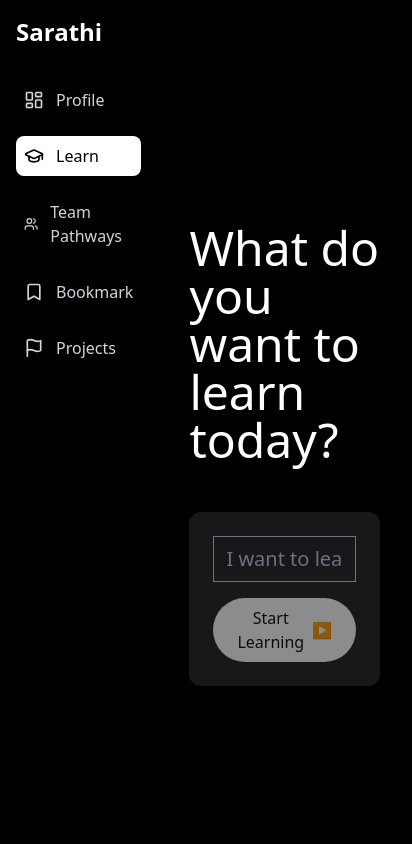
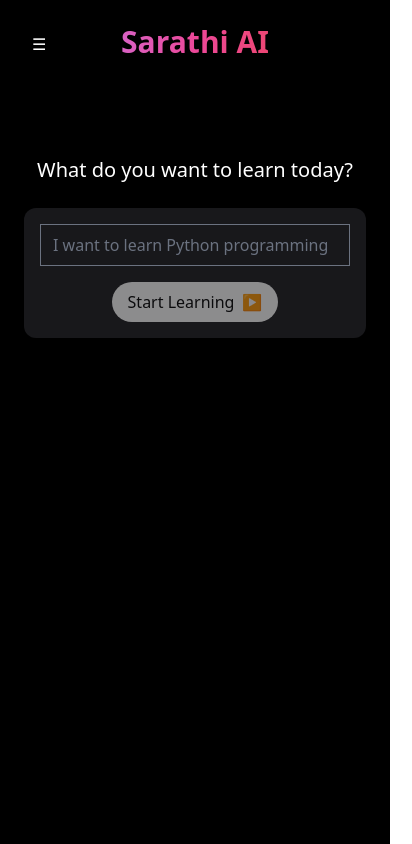
Before and after one commit to anuragsgupta/sarathi, a React (Vite) app: page /demo in a window 390 px wide. Shown: the whole page, 412 px wide, since content can reach past the window. Built offline with nearby package versions, Linux system fonts and the light colour scheme.

Commit message:
made responsive

```diff
--- a/src/components/LearnPage.tsx
+++ b/src/components/LearnPage.tsx
@@ -1,83 +1,38 @@
-import { useState, ChangeEvent } from "react";
-import { useNavigate } from "react-router-dom";
+import React, { useState } from "react";
 import Sidebar from "./Sidebar";
-import { generateLearningRoadmap } from "../utils/geminiRoadmapGenerator";
+import MainContent from "./MainContent";
 
-const MainContent: React.FC = () => {
-  const [inputValue, setInputValue] = useState<string>("");
-  const [isLoading, setIsLoading] = useState<boolean>(false);
-  const [error, setError] = useState<string>("");
-  const navigate = useNavigate();
+const LearnPage: React.FC = () => {
+  const [isSidebarVisible, setIsSidebarVisible] = useState(false);
 
-  const handleInputChange = (event: ChangeEvent<HTMLInputElement>) => {
-    setInputValue(event.target.value);
-    setError("");
-  };
-
-  const handleStartLearning = async () => {
-    try {
-      setIsLoading(true);
-      setError("");
-
-      // Get API key from environment variable or configuration
-      const apiKey = import.meta.env.VITE_GEMINI_API_KEY;
-      // const apiKey = "AIzaSyBI8E4twsP0ZskyFmXw_DweN_oQ7cFgjt8";
-
-      if (!apiKey) {
-        throw new Error("API key not configured");
-      }
-
-      const roadmapData = await generateLearningRoadmap(inputValue, apiKey);
-      console.log(roadmapData);
-      navigate("/roadmap", { state: { roadmapData } });
-    } catch (error: unknown) {
-      console.error("Error generating roadmap:", error);
-      if (error instanceof Error) {
-        setError(error.message || "Failed to generate roadmap");
-      } else {
-        setError("Failed to generate roadmap");
-      }
-    } finally {
-      setIsLoading(false);
-    }
+  const toggleSidebar = () => {
+    setIsSidebarVisible(!isSidebarVisible);
   };
 
   return (
-    <div className="flex-1 bg-black p-8">
-      <div className="max-w-2xl mx-auto mt-48">
-        <h1 className="text-white text-5xl mb-12">What do you want to learn today?</h1>
-        <div className="bg-zinc-900 rounded-xl p-6">
-          <input
-            type="text"
+    <div className="flex min-h-screen">
+      {/* Mobile Hamburger Menu */}
+      <button
+        className="text-white p-4 bg-black md:hidden fixed top-4 left-4 z-50"
+        onClick={toggleSidebar}
+      >
+        ☰
+      </button>
 
-            placeholder="I want to learn Python programming"
-            className="w-full bg-transparent text-white text-xl outline-none"
-            value={inputValue}
-            onChange={handleInputChange}
-          />
-          {error && (
-            <p className="text-red-500 mt-2 text-sm">{error}</p>
-          )}
-          <div className="flex justify-end mt-4">
-            <button
-              onClick={handleStartLearning}
-              disabled={isLoading || !inputValue.trim()}
-              className="bg-white text-black px-6 py-2 rounded-full font-medium flex items-center gap-2 disabled:opacity-50"
-            >
-              {isLoading ? "Generating..." : "Start Learning"}
-              {!isLoading && <span>▶</span>}
-            </button>
-          </div>
-        </div>
+      {/* Sidebar */}
+      <Sidebar isVisible={isSidebarVisible} toggleSidebar={toggleSidebar} />
+
+      {/* Main Content */}
+      <div
+        className={`flex-1 bg-black transition-transform ${
+          isSidebarVisible ? "opacity-50 pointer-events-none md:pointer-events-auto" : "opacity-100"
+        }`}
+        onClick={() => isSidebarVisible && toggleSidebar()}
+      >
+        <MainContent />
       </div>
     </div>
   );
 };
-const LearnPage: React.FC = () => (
-  <div className="flex min-h-screen">
-    <Sidebar />
-    <MainContent />
-  </div>
-);
 
 export default LearnPage;
--- /dev/null
+++ b/src/components/MainContent.tsx
@@ -0,0 +1,76 @@
+import { useState, ChangeEvent } from "react";
+import { useNavigate } from "react-router-dom";
+import { generateLearningRoadmap } from "../utils/geminiRoadmapGenerator";
+
+const MainContent: React.FC = () => {
+    const [inputValue, setInputValue] = useState<string>("");
+    const [isLoading, setIsLoading] = useState<boolean>(false);
+    const [error, setError] = useState<string>("");
+    const navigate = useNavigate();
+
+    const handleInputChange = (event: ChangeEvent<HTMLInputElement>) => {
+      setInputValue(event.target.value);
+      setError("");
+    };
+
+    const handleStartLearning = async () => {
+      try {
+        setIsLoading(true);
+        setError("");
+
+        const apiKey = import.meta.env.VITE_GEMINI_API_KEY;
+        if (!apiKey) {
+          throw new Error("API key not configured");
+        }
+
+        const roadmapData = await generateLearningRoadmap(inputValue, apiKey);
+        console.log(roadmapData);
+        navigate("/roadmap", { state: { roadmapData } });
+      } catch (error: unknown) {
+        console.error("Error generating roadmap:", error);
+        if (error instanceof Error) {
+          setError(error.message || "Failed to generate roadmap");
+        } else {
+          setError("Failed to generate roadmap");
+        }
+      } finally {
+        setIsLoading(false);
+      }
+    };
+
+    return (
+        <div className="flex-1 bg-black p-6 md:p-8">
+          {/* <h1 className="flex justify-center text-3xl md:text-5xl text-pretty font-bold   text-slate-300">Sarathi AI</h1> */}
+          <h1 className="text-3xl md:text-5xl font-bold text-transparent bg-clip-text bg-gradient-to-r from-purple-400 via-pink-500 to-red-500 animate-breathe flex justify-center">
+    Sarathi AI
+</h1>
+
+        <div className="max-w-2xl my-auto  mx-auto mt-24 md:mt-48">
+          <h1 className="text-white  justify-center flex   text-xl md:text-5xl mb-6 md:mb-12">
+            What do you want to learn today?
+          </h1>
+          <div className="bg-zinc-900  rounded-xl p-4 md:p-6">
+            <input
+              type="text"
+              placeholder="I want to learn Python programming"
+              className="w-full bg-transparent text-white text-base md:text-xl outline-none"
+              value={inputValue}
+              onChange={handleInputChange}
+            />
+            {error && <p className="text-red-500 mt-2 text-sm">{error}</p>}
+            <div className="flex mt-4  justify-center">
+              <button
+                onClick={handleStartLearning}
+                disabled={isLoading || !inputValue.trim()}
+                className="bg-white text-black px-4 md:px-6 py-2 rounded-full font-medium flex items-center gap-2 disabled:opacity-50"
+              >
+                {isLoading ? "Generating..." : "Start Learning"}
+                {!isLoading && <span>▶</span>}
+              </button>
+            </div>
+          </div>
+        </div>
+      </div>
+    );
+  };
+  export default MainContent;
--- a/src/components/Sidebar.tsx
+++ b/src/components/Sidebar.tsx
@@ -1,13 +1,39 @@
-import React from 'react';
-import { GraduationCap, Users, Bookmark, Flag, LayoutDashboard } from 'lucide-react';
-import { Link } from 'react-router-dom'; // You can use Link for navigation in React Router
+import React from "react";
+import {
+  GraduationCap,
+  Users,
+  Bookmark,
+  Flag,
+  LayoutDashboard,
+} from "lucide-react";
+import { Link } from "react-router-dom";
 
-const Sidebar: React.FC = () => {
+interface SidebarProps {
+  isVisible: boolean;
+  toggleSidebar: () => void;
+}
+
+const Sidebar: React.FC<SidebarProps> = ({ isVisible, toggleSidebar }) => {
   return (
-    <div className="w-64 bg-black h-screen p-4">
-      <div className="text-white text-2xl font-bold mb-8">Sarathi</div>
+    <div
+    className={`fixed top-0 left-0 h-screen w-64 bg-black p-4 z-50 transition-transform ${
+      isVisible ? "translate-x-0" : "-translate-x-full"
+    } md:static md:translate-x-0`}
+    >
+
+      <div className="text-white text-2xl font-bold mb-8 text-center md:text-left">
+        Sarathi AI
+      </div>
 
       <nav className="space-y-4">
+        {/* Close Button for Mobile */}
+        <button
+          className="text-white md:hidden absolute top-4 right-4"
+          onClick={toggleSidebar}
+        >
+          ✕
+        </button>
+
         {/* Profile Link */}
         <div className="text-gray-300 flex items-center gap-3 p-2">
           <LayoutDashboard size={20} />
```
Also changed, not shown: 1 other file (tests, documents, lock files or other folders).
